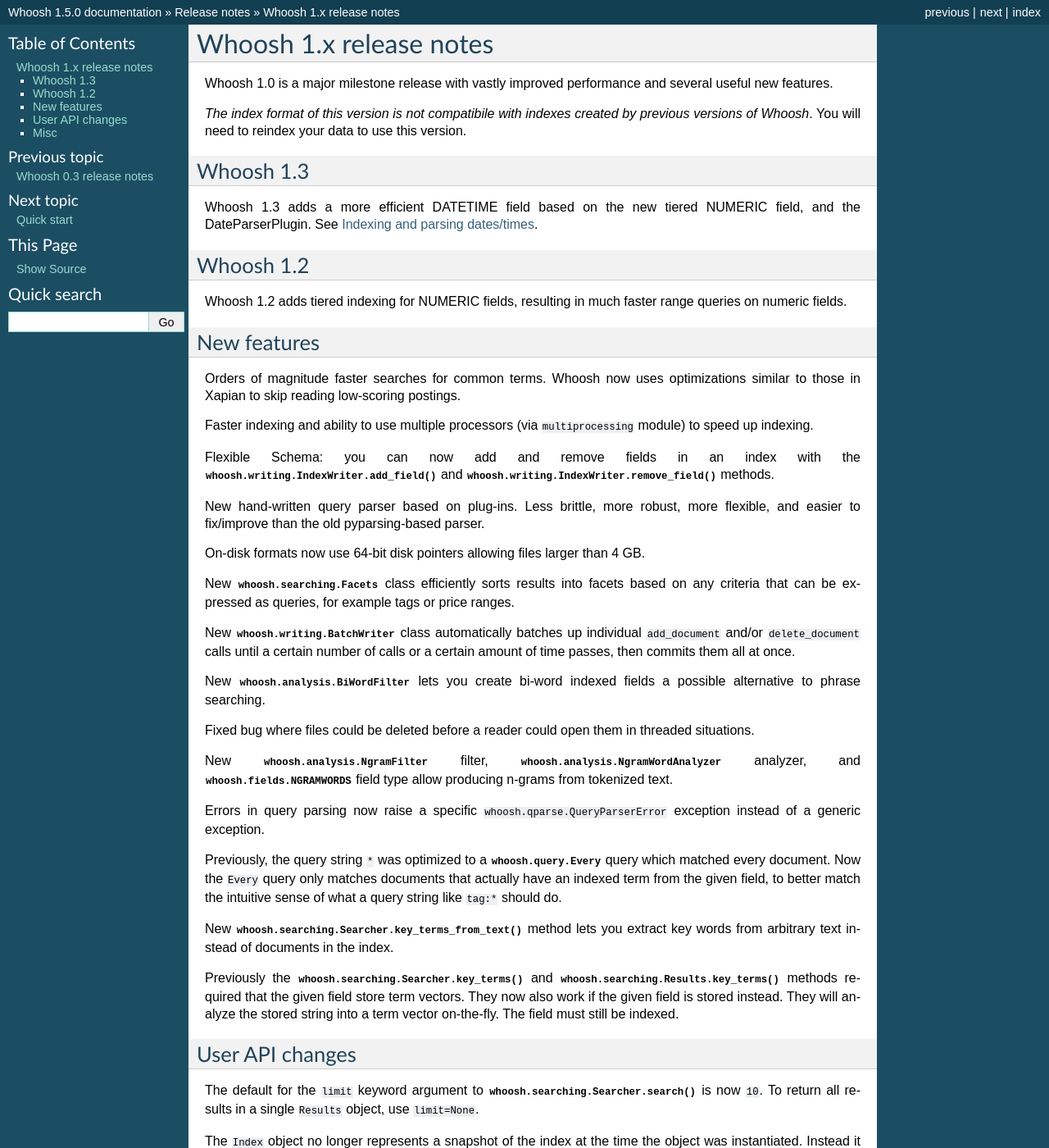
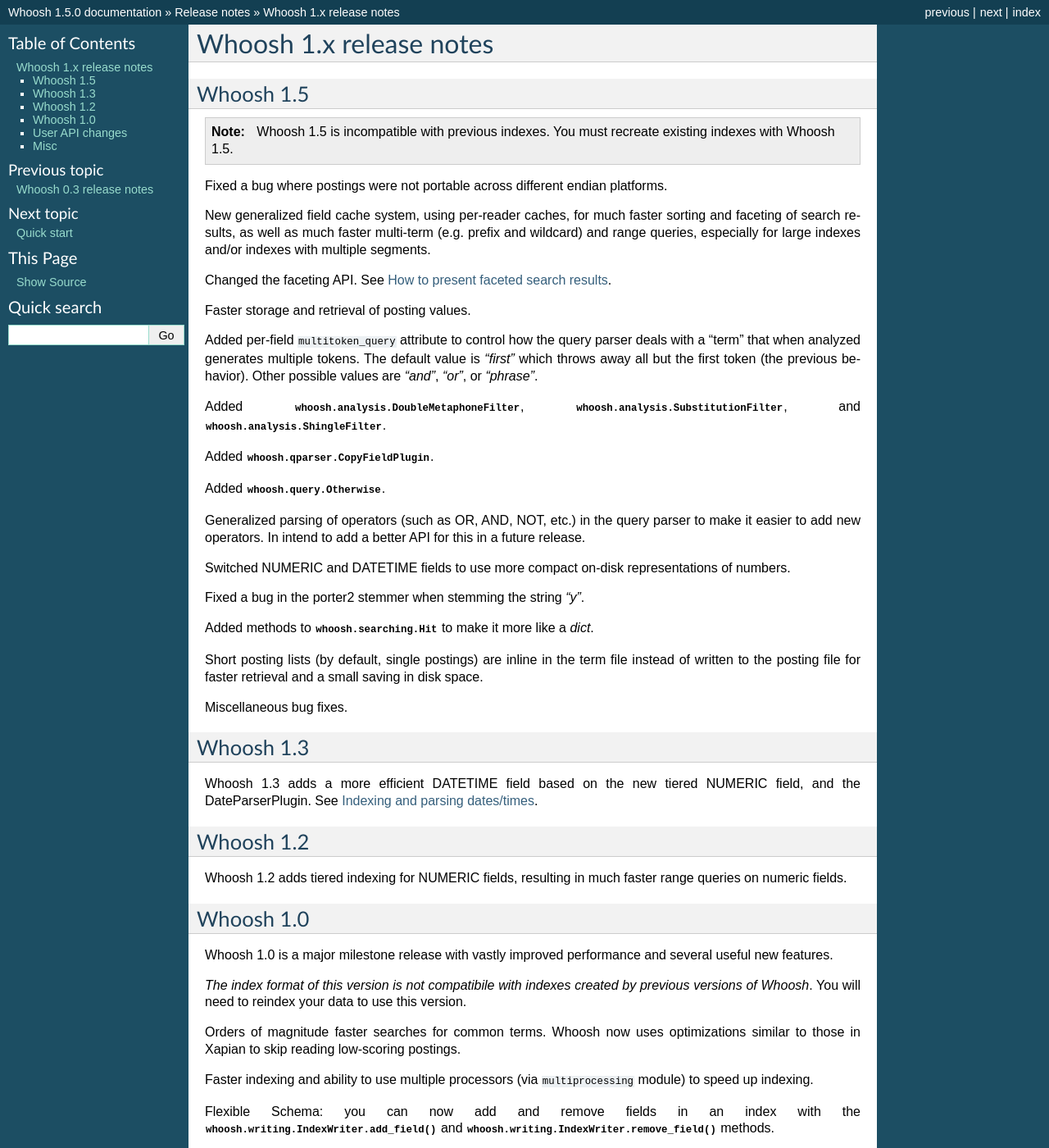
Before and after one commit to dex4er/whoosh, a Sphinx documentation site: the page built from docs/source/releases/1_0.rst, in a window 1280 px wide and 1400 px high. Shown: the whole window at 82% size. Built offline with Sphinx 7.4.7, drawn with Linux system fonts in a browser that asks for light colours.

Commit message:
Added release notes for Whoosh 1.5.

```diff
--- a/docs/source/releases/1_0.rst
+++ b/docs/source/releases/1_0.rst
@@ -2,12 +2,53 @@
 Whoosh 1.x release notes
 ========================
 
-Whoosh 1.0 is a major milestone release with vastly improved performance and
-several useful new features.
+Whoosh 1.5
+==========
 
-*The index format of this version is not compatibile with indexes created by
-previous versions of Whoosh*. You will need to reindex your data to use this
-version.
+.. note::
+    Whoosh 1.5 is incompatible with previous indexes. You must recreate
+    existing indexes with Whoosh 1.5.
+
+Fixed a bug where postings were not portable across different endian platforms.
+
+New generalized field cache system, using per-reader caches, for much faster
+sorting and faceting of search results, as well as much faster multi-term (e.g.
+prefix and wildcard) and range queries, especially for large indexes and/or
+indexes with multiple segments.
+
+Changed the faceting API. See :doc:`../facets`.
+
+Faster storage and retrieval of posting values.
+
+Added per-field ``multitoken_query`` attribute to control how the query parser
+deals with a "term" that when analyzed generates multiple tokens. The default
+value is `"first"` which throws away all but the first token (the previous
+behavior). Other possible values are `"and"`, `"or"`, or `"phrase"`.
+
+Added :class:`whoosh.analysis.DoubleMetaphoneFilter`,
+:class:`whoosh.analysis.SubstitutionFilter`, and
+:class:`whoosh.analysis.ShingleFilter`.
+
+Added :class:`whoosh.qparser.CopyFieldPlugin`.
+
+Added :class:`whoosh.query.Otherwise`.
+
+Generalized parsing of operators (such as OR, AND, NOT, etc.) in the query
+parser to make it easier to add new operators. In intend to add a better API
+for this in a future release.
+
+Switched NUMERIC and DATETIME fields to use more compact on-disk
+representations of numbers.
+
+Fixed a bug in the porter2 stemmer when stemming the string `"y"`.
+
+Added methods to :class:`whoosh.searching.Hit` to make it more like a `dict`.
+
+Short posting lists (by default, single postings) are inline in the term file
+instead of written to the posting file for faster retrieval and a small saving
+in disk space.
+
+Miscellaneous bug fixes.
 
 
 Whoosh 1.3
@@ -24,8 +65,15 @@ Whoosh 1.2 adds tiered indexing for NUMERIC fields, resulting in much faster
 range queries on numeric fields.
 
 
-New features
-============
+Whoosh 1.0
+==========
+
+Whoosh 1.0 is a major milestone release with vastly improved performance and
+several useful new features.
+
+*The index format of this version is not compatibile with indexes created by
+previous versions of Whoosh*. You will need to reindex your data to use this
+version.
 
 Orders of magnitude faster searches for common terms. Whoosh now uses
 optimizations similar to those in Xapian to skip reading low-scoring postings.
```
